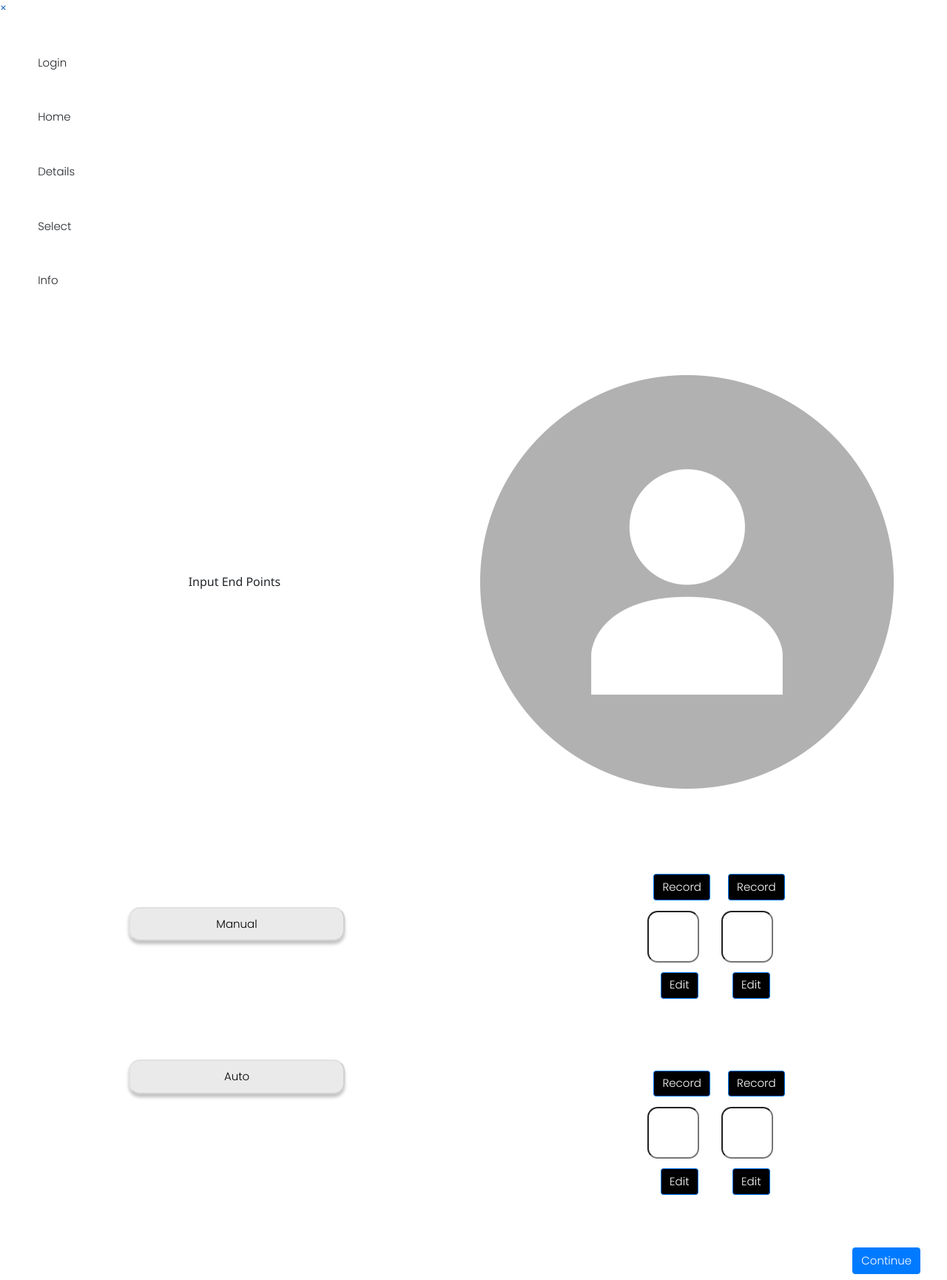
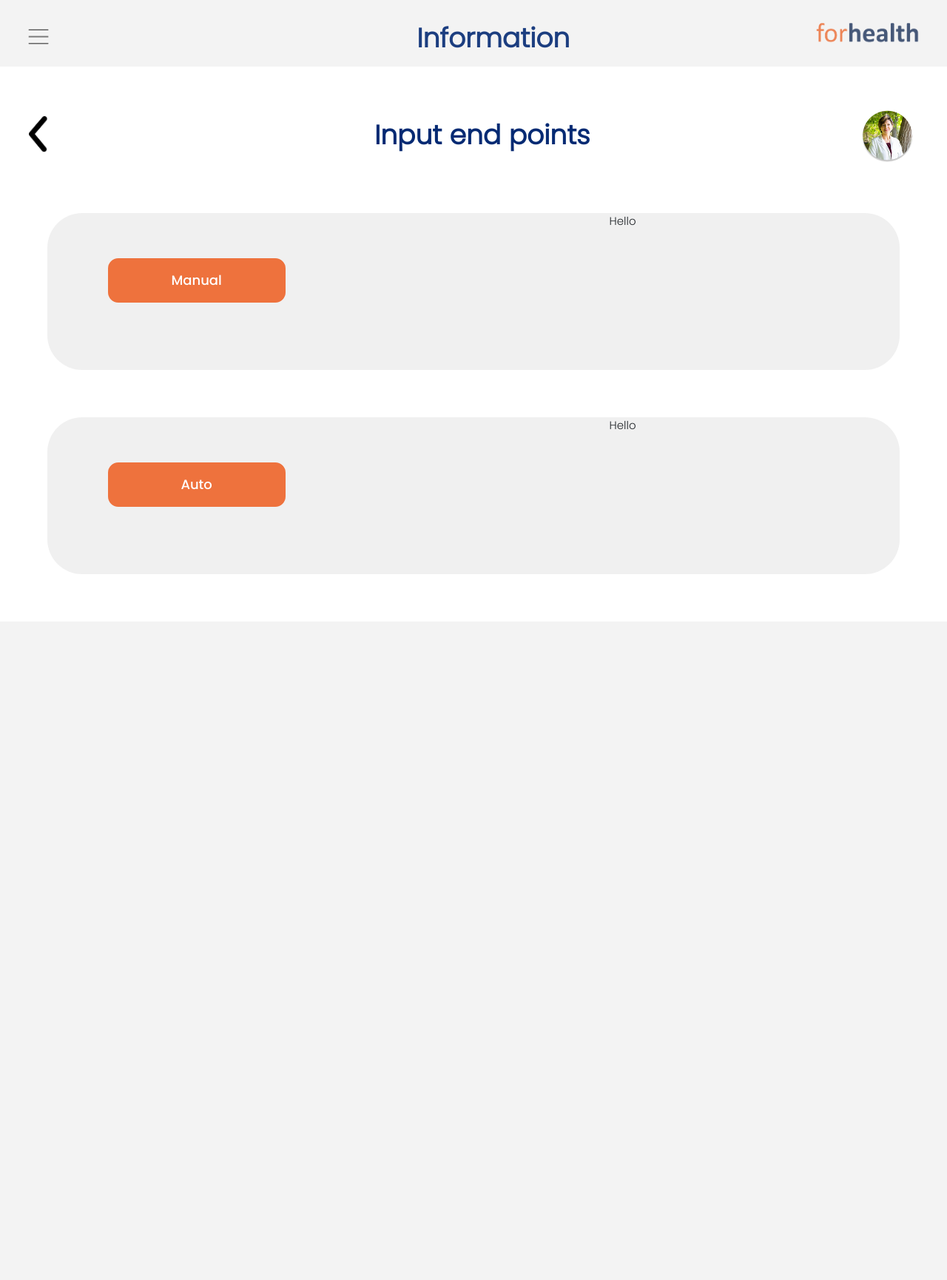
Before and after one commit to harsh21p/ForHealth-Web-Application, a Flask app: template templates/select.html in a window 1280 px wide. Shown: the whole page at 74% size. After the commit the page ends 685 px from the top, so only its background shows below. Run offline with Flask 2, Linux system fonts and the light colour scheme; the template is opened without the code that fills it, so the values that code supplies are empty; some libraries are stand-ins or nearby versions.

Commit message:
third page

```diff
--- a/static/css/form.css
+++ b/static/css/form.css
@@ -52,18 +52,19 @@
     height: 46.33px;
     left: 716.04px;
     top: 256px;
-
+    font-family: Poppinsdark;
     background: rgba(196, 196, 196, 0.36);
     box-shadow: 0px 4px 4px rgba(0, 0, 0, 0.25);
     border-radius: 15px;
     border-color: #BCBCBC33;
+    border: 0px;
     margin-top: 3%;
 
 }
 
-.button1:hover{background-color:#16161659;}
+.button1:hover{background-color:#16161659; color: white;}
 
-.button1:focus{background-color:#16161659;}
+.button1:focus{background-color:#16161659; color: white;}
 
 .confirm
 {
@@ -71,25 +72,37 @@
     width: 157.61px;
     height: 60.21px;
     background: #EE723D;
-    /* box-shadow: 0px 0px 0px rgba(0, 0, 0, 0.25); */
+    font-family: Poppinsdark;
     border-radius: 28px;
     border-color:#ff7337;
     margin-left: 7%;
+    border: 0px;
+    box-shadow: 0px 4px 4px rgba(0, 0, 0, 0.25);
+    color: white;
 }
 
 .imgclass
 {
-  width:300px;
-  height:300px;
+  width:100px;
+  height:100px;
   border-radius:50%;
-  position:absolute;
-  margin-left: 2%;
+  margin-top: 10%;
 }
 
 @font-face
 {
     font-family: Poppins;
     src: url(fonts/Poppins-Light.woff);
+    font-style: normal;
+    font-weight: 500;
+    font-size: 36px;
+    line-height: 54px;
+}
+
+@font-face
+{
+    font-family: Poppinsdark;
+    src: url(fonts/Poppins-Medium.woff);
     font-style: normal;
     font-weight: 500;
     font-size: 36px;
@@ -133,6 +146,5 @@
   font-weight: normal;
   font-size: 14px;
   line-height: 21px;
-  /* identical to box height */
   color: #000000;
   }
--- a/static/css/select.css
+++ b/static/css/select.css
@@ -1,3 +1,74 @@
+.lname {
+  position: absolute;
+  width: 105px;
+  height: 48px;
+  left: 44%;
+  top: 15px;
+  font-family: Poppins;
+  font-style: normal;
+  font-weight: 500;
+  font-size: 36px;
+  line-height: 54px;
+  font-weight: bold;
+  color: #042A73;
+
+}
+
+.select1{
+  width: 90%;
+  height: 212px;
+  margin: 5%;
+  background: rgba(196, 196, 196, 0.25);
+  border-radius: 47px;
+}
+
+.manualbtn{
+  width: 240px;
+  height: 60px;
+  margin: auto;
+  font-family: Poppinsdark;
+  background: #EE723D;
+  border-radius: 14px;
+  font-size: large;
+  margin-top: 15%;
+  color:white;
+  border: 2px solid #EE723D;
+  }
+
+  @font-face
+{
+    font-family: Poppinsdark;
+    src: url(fonts/Poppins-Medium.woff);
+    font-style: normal;
+    font-weight: 500;
+    font-size: 36px;
+    line-height: 54px;
+}
+
+.imgclass
+{
+  border-radius:50%;
+  width: 23%;
+  margin-top: 1%;
+  margin-left: 67%;
+}
+
+.lname1 {
+  width: 305px;
+  height: 48px;
+  left: 38%;
+  top: 15px;
+  font-family: Poppins;
+  font-style: normal;
+  font-weight: 500;
+  font-size: 36px;
+  line-height: 54px;
+  font-weight: bold;
+  color: #042A73;
+
+}
+
+
 .part1{
     float: left;
     width: 50%;
--- a/templates/select.html
+++ b/templates/select.html
@@ -1,26 +1,18 @@
 <!DOCTYPE html>
 <html>
     <head>
-        <link rel="stylesheet" type="text/css" href="{{ url_for('static', filename='css/select.css') }}"></link>
-        <link rel="stylesheet" type="text/css" href="{{ url_for('static', filename='css/form.css') }}"></link>
+        <link rel="stylesheet" type="text/css" href="{{ url_for('static', filename='css/select.css') }}">
+        <link rel="stylesheet" type="text/css" href="{{ url_for('static', filename='css/navbar.css') }}">
         <link rel="stylesheet" href="{{ url_for('static', filename='css/bootstrap.min.css') }}">
         <link rel="stylesheet" href="{{ url_for('static', filename='css/w3.css') }}">
         <script src="{{ url_for('static', filename='js/Supporting_docs/jquery.js') }}"></script>
         <script src="{{ url_for('static', filename='js/Supporting_docs/bootstrap.bundle.min.js') }}"></script>
         <style>
 
-          .navbar img:hover{
-            transform: scale(1.1);
-
-          }
         </style>
     </head>
     <title>Input End Points</title>
     <body>
-
-
-
-
     <!-- drawer -->
 
     <div id="mySidenav" class="sidenav">
@@ -43,20 +35,88 @@
     </div>
 
     <!-- button of drawer -->
-    <!-- navbar -->
-    <div class="navbar">
-      <span style="transition: transform .2s;font-size:30px;cursor:pointer;color: white;" onclick="openNav()">&#9776;</span>
-      <h6>Input End Points</h6>
-      <img onclick="myprofile('dashboard')" src="{{ url_for('static', filename='images/profile.png') }}" name="profilepic" class="profileimg"/>
+    <div class="navbar" style="padding-top: 0.4%; padding-left:3%; padding-bottom: 6.6%;">
+      <div style="float: left; width: 25%; padding-top: 0.4%;" >
+        <span onclick="openNav()">
+          <img  src="{{ url_for('static', filename='images/drow.png') }}" alt="img" style="width: 9.0%;"></span>
+      </div>
+
+      <div style="float: left; width: 50%;">
+        <h6 class="lname">Information</h6>
+      </div>
+
+      <div style="float: right; width: 25%; padding-top: 0.5%;">
+        <img  src="{{ url_for('static', filename='images/logo.png') }}" alt="img" style="width: 60%; margin-left: 40%;"></span>
+      </div>
+    </div>
+    <br><br>
+    <!-- button of drawer -->
+    <div class="navbar" style="padding-top: 0.4%; padding-left:3%; padding-bottom: 6.6%; background-color: white; opacity: 100%;">
+      <div style="float: left; width: 25%; padding-top: 0.4%;" >
+        <span onclick="openNav()">
+          <img  src="{{ url_for('static', filename='images/back.png') }}" alt="img" style="width: 9.0%;"></span>
+      </div>
+
+      <div style="float: left; width: 50%;">
+        <center><h6 class="lname1">Input end points</h6></center>
+
+      </div>
+
+      <div style="float: right; width: 25%; padding-top: 0.5%;">
+        <img  src="{{ url_for('static', filename='images/Profileimg.png') }}" alt="img" class="imgclass"></span>
+      </div>
     </div>
 
-    <script>
-      function myprofile(clr) {
-        location.href = clr;
-      }
-    </script>
+    <div class="select1">
+      <div style="float: left; width: 35%;">
+
+        <a href="#">
+          <center>
+             <button class="manualbtn">Manual</button>
+          </center>
+         </a>
+
+      </div>
+
+      <div style="float: right; width: 65%;">
+
+        <a href="#">
+          <center>
+            Hello
+          </center>
+         </a>
+
+      </div>
+
+    </div>
+
+
+    <div class="select1">
+      <div style="float: left; width: 35%;">
+
+        <a href="#">
+          <center>
+             <button class="manualbtn">Auto</button>
+          </center>
+         </a>
+
+      </div>
+
+      <div style="float: right; width: 65%;">
+
+        <a href="#">
+          <center>
+            Hello
+          </center>
+         </a>
+
+      </div>
+
+    </div>
+
+
   <!-- drower+navbar -->
-        <center>
+        <!-- <center>
         <div class="part1">
 
             <button style="margin-top: 15%;" onclick="enable()"class="button1">Manual</button>
@@ -99,7 +159,7 @@
 
         </div>
 
-      </form>
+      </form> -->
 
 
     <script>
```
Also changed, not shown: static/css/login.css (+6 -4 lines), static/js/form.js (+0 -48 lines), templates/form.html (+57 -3 lines), Database.db, static/images/Profileimg.png, static/images/back.png (added).
